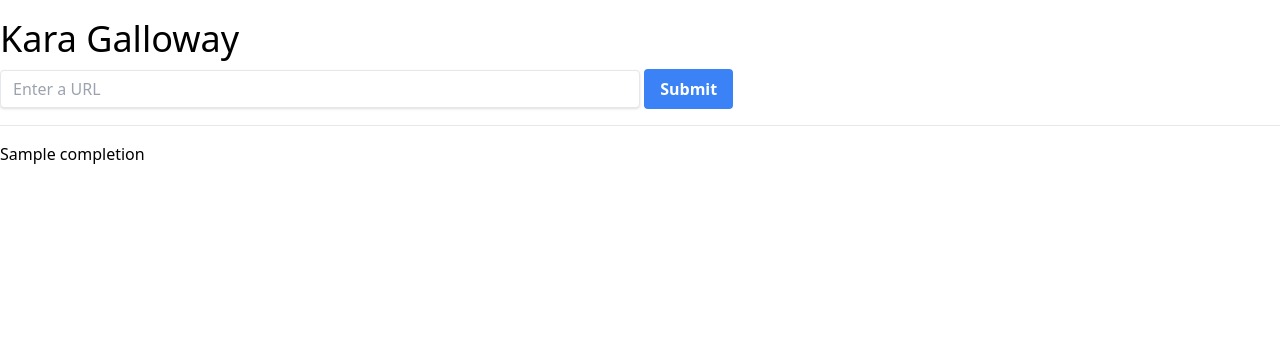
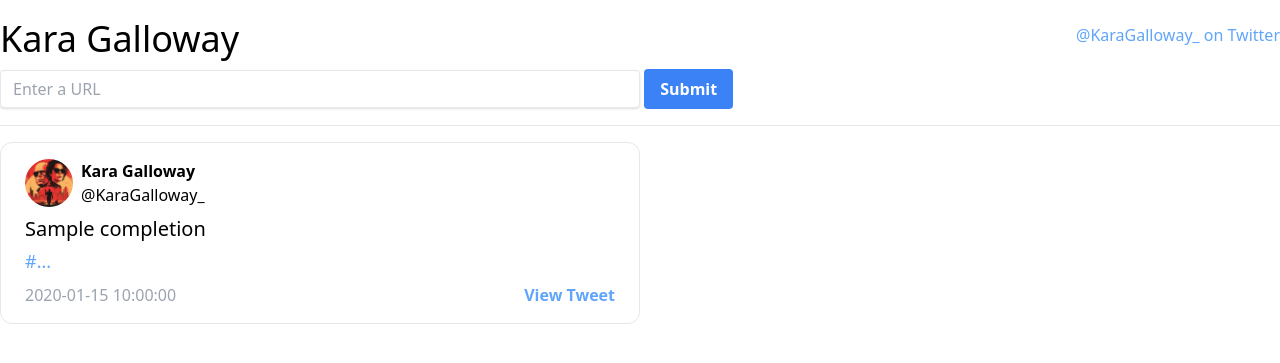
Before and after one commit to Tyler-Waitt/kara-galloway, a Flask app: template templates/index.html in a window 1280 px wide. Shown: the top 363 px of the page. Run offline with Flask 3, Linux system fonts and the light colour scheme; the template is opened without the code that fills it: most values are stand-ins (such as "Sample title", 1, 10 or a date in 2020); some libraries are stand-ins or nearby versions.

Commit message:
update app.py and templates/index.html

```diff
--- a/app.py
+++ b/app.py
@@ -1,9 +1,10 @@
 from flask import Flask, render_template, redirect, url_for, request
 from dotenv import load_dotenv
 
-from ai import create_completion
-from grab import get_url_text
+import ai
+import grab
 import twitter
+import persist
 
 load_dotenv()
 
@@ -12,24 +13,25 @@ app = Flask(__name__)
 
 @app.route('/')
 def index():
-    completion = request.args.get('completion')
-    return render_template('index.html', completion=completion)
+    data = persist.load_data()
+    return render_template('index.html', data=data)
 
 
 @app.route('/completion', methods=['POST'])
 def completion():
     url = request.form['url']
-    url_text = get_url_text(url)
+    url_text = grab.get_url_text(url)
     pre_prompt = """The following is the text from the HTML of an internet
-    article, can you please summarize it in the style of a funny tweet from
-    Kara Swisher? """
+    article, can you please write a funny tweet it in the style of Kara
+    Swisher about it? Don't reference yourself."""
     prompt = pre_prompt + url_text
-    completion = create_completion(prompt)
+    completion = ai.create_completion(prompt)
     completion_text = completion['choices'][0]['text']
-    result = twitter.create_tweet(completion_text)
-    print(result)
-    tweet_url = "https://twitter.com/KaraGalloway_/status/" + result['id']
-    return redirect(url_for('index', completion=completion_text))
+    tweet_text = completion_text + "\n" + url
+    repsonse = twitter.create_tweet(tweet_text)
+    tweet_id = repsonse.data['id']
+    persist.save_data(tweet_id, url, prompt, completion_text)
+    return redirect(url_for('index'))
 
 
 if __name__ == '__main__':
--- /dev/null
+++ b/persist.py
@@ -0,0 +1,33 @@
+import json
+from datetime import datetime
+
+filename = 'data.json'
+
+def save_data(tweet_id, url, prompt, completion):
+    data = {
+        "created_at": datetime.now().strftime("%I:%M %p · %B %d, %Y"),
+        "tweet_id": tweet_id,
+        "url": url,
+        "prompt": prompt,
+        "completion": completion
+    }
+
+    try:
+        with open(filename, 'r') as file:
+            json_data = json.load(file)
+    except FileNotFoundError:
+        json_data = []
+
+    json_data.append(data)
+
+    with open(filename, 'w') as file:
+        json.dump(json_data, file, indent=4)  #
+
+
+def load_data():
+    try:
+        with open(filename, 'r') as file:
+            json_data = json.load(file)
+        return list(reversed(json_data))
+    except FileNotFoundError:
+        return []
--- a/templates/index.html
+++ b/templates/index.html
@@ -3,13 +3,31 @@
 {% block title %} Hello {% endblock %}
 
 {% block content %}
-    <h1 class="mt-4 mb-2 text-4xl font-medium leading-tight text-primary"><a href="/">Kara Galloway</a></h1>
+    <div class="flex justify-between items-center">
+        <h1 class="mt-4 mb-2 text-4xl font-medium leading-tight text-primary"><a href="/">Kara Galloway</a></h1>
+        <a class="text-blue-400" target="_blank" href="https://twitter.com/KaraGalloway_">@KaraGalloway_ on Twitter</a>
+    </div>
+
     <form method="POST" action="/completion">
         <input class="shadow appearance-none border rounded w-1/2 py-2 px-3 text-gray-700 leading-tight focus:outline-none focus:shadow-outline" type="text" name="url" placeholder="Enter a URL" />
         <input class="bg-blue-500 hover:bg-blue-700 text-white font-bold py-2 px-4 rounded focus:outline-none focus:shadow-outline" type="submit" name="submit" value="Submit" />
     </form>
     <hr class="mt-4 mb-4">
-    {% if completion %}
-        {{ completion }}
-    {% endif %}
+    {% for tweet in data %}
+        <div class="py-4 px-6 my-4 rounded-xl border w-1/2">
+            <div class="flex space-x-2 mb-2">
+                <div><img class="rounded-full w-12" src="{{ url_for('static', filename='images/avatar.jpg') }}"></div>
+                <div>
+                    <div class="font-bold mb-0">Kara Galloway</div>
+                    <div class="font-light">@KaraGalloway_</div>
+                </div>
+            </div>
+            <div class="font-light text-xl mb-1">{{ tweet.completion }}</div>
+            <div class="mb-2"><a class="text-blue-400 text-lg font-light" href="{{ tweet.url }}">{{ tweet.url[0:60] }}...</a></div>
+            <div class="flex justify-between items-center">
+                <div class="text-gray-400 font-light">{{ tweet.created_at }}</div>
+                <div><a class="text-blue-400 text-md font-semibold" href="https://twitter.com/KaraGalloway_/status/{{ tweet.tweet_id }}">View Tweet</a></div>
+            </div>
+        </div>
+    {% endfor %}
 {% endblock %}
```
Also changed, not shown: data.json (added, +37 -0 lines), static/images/avatar.jpg (added).
